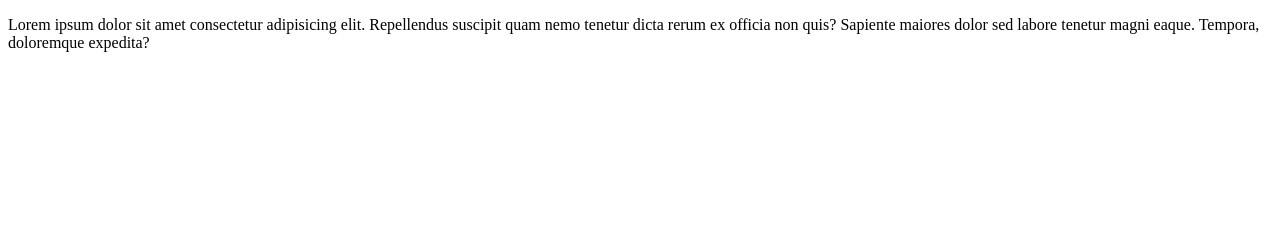
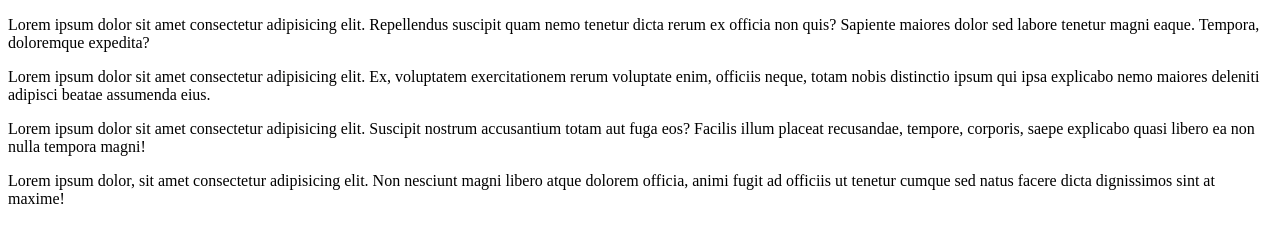
Before and after one commit to Ferjebay/proyecto-prueba, a plain HTML site: page index.html in a window 1280 px wide. Drawn offline with Linux system fonts and the light colour scheme.

Commit message:
mas parrafos agregados

```diff
--- a/index.html
+++ b/index.html
@@ -10,5 +10,14 @@
   <p>
     Lorem ipsum dolor sit amet consectetur adipisicing elit. Repellendus suscipit quam nemo tenetur dicta rerum ex officia non quis? Sapiente maiores dolor sed labore tenetur magni eaque. Tempora, doloremque expedita?
   </p>
+  <p>
+    Lorem ipsum dolor sit amet consectetur adipisicing elit. Ex, voluptatem exercitationem rerum voluptate enim, officiis neque, totam nobis distinctio ipsum qui ipsa explicabo nemo maiores deleniti adipisci beatae assumenda eius.
+  </p>
+  <p>
+    Lorem ipsum dolor sit amet consectetur adipisicing elit. Suscipit nostrum accusantium totam aut fuga eos? Facilis illum placeat recusandae, tempore, corporis, saepe explicabo quasi libero ea non nulla tempora magni!
+  </p>
+  <p>
+    Lorem ipsum dolor, sit amet consectetur adipisicing elit. Non nesciunt magni libero atque dolorem officia, animi fugit ad officiis ut tenetur cumque sed natus facere dicta dignissimos sint at maxime!
+  </p>
 </body>
 </html>
```
